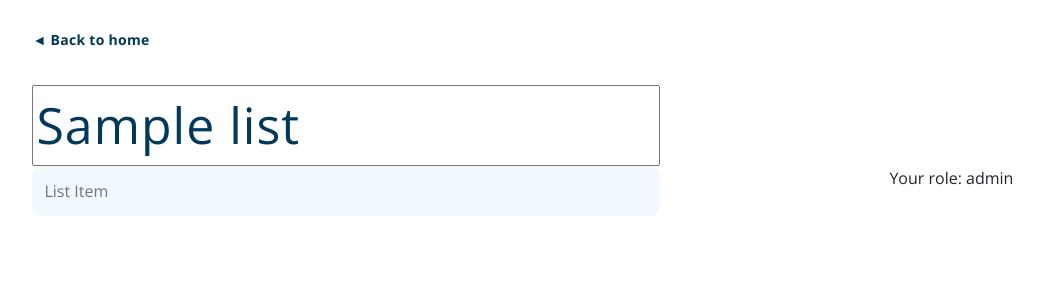
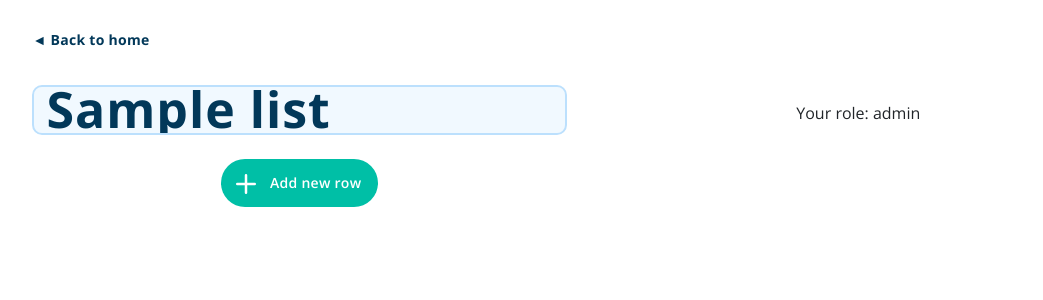
Before and after one commit to PretzelJohn/ListMatic, a Flask app: page /dashboard/1 in a window 1280 px wide. Shown: the part 70-370 px from the top of the page, without its empty margins (61-1104 px from the left). Run offline with Flask 2, Linux system fonts and the light colour scheme; a user stored in the database is signed in; tables that the repository leaves empty hold one stand-in row (values such as "Sample post"); parts of the project's set-up code (start-up, migrations or seed data) failed here and were passed over.

Commit message:
More tweaks, started list view

```diff
--- a/app/static/css/dashboard.css
+++ b/app/static/css/dashboard.css
@@ -22,9 +22,9 @@
 }
 
 .card-dropdown {
-    position: absolute;
-    bottom: 132px;
-    left: 206px;
+    position: relative;
+    bottom: 156px;
+    right: 16px;
 }
 
 .card-dropdown .dropdown-menu {
--- a/app/static/css/style.css
+++ b/app/static/css/style.css
@@ -90,6 +90,9 @@
 .arial {
     font-family: Arial, sans-serif;
 }
+.sans {
+    font-family: "Open Sans", sans-serif;
+}
 
 
 /* Form styles */
--- a/app/templates/list.html
+++ b/app/templates/list.html
@@ -8,37 +8,32 @@
 {% block content %}
     <div class="container-fluid">
         <div class="row text-start link-back">
-			<a class="link fw-bold text-navy fs-5 fs-6" href="{{ url_for('dashboard') }}">◄ Back to home</a>
+			<a class="link fw-bold text-navy fs-6" href="{{ url_for('dashboard') }}">◄ Back to home</a>
 		</div>
-        <div class="row">
-            <div class="col-7">
+        <div class="row row-cols-1 row-cols-xl-2">
+            <div class="col mb-5">
                 <form class="w-100">
-                    <input class="fs-1 text-navy w-100" type="text" placeholder="Title" value="{{ list.title }}"/>
+                    <input class="form-control text-navy w-100 mb-4 fs-1 fw-bold sans" type="text" placeholder="Title" value="{{ list.title }}"/>
+                    {% for item in list.content %}
+                        <input class="form-control" type="text" value="{{ item }}" style="border: none;"/>
+                    {% endfor %}
+                    <div class="text-center mt-3">
+                        <button class="btn btn-green rounded-pill p-1 pe-3 d-inline fw-semibold fs-6 text-white align-middle">
+                            <img src="/static/img/plus.svg" width="40px" height="40px"/>
+                            Add new row
+                        </button>
+                    </div>
                 </form>
             </div>
-            <div class="col-1"></div>
-            <div class="col-4 text-center">
+            <div class="col text-center">
                 {% if role in "owner" %}
-                    <button class="btn btn-lg btn-navy text-white w-75 fs-6 fs-7 arial" type="button" data-bs-toggle="modal" data-bs-target="#inviteModal">
+                    <button class="btn btn-lg btn-navy text-white w-75 fs-6 arial" type="button" data-bs-toggle="modal" data-bs-target="#inviteModal">
                         Invite Friends & Family
                     </button>
                 {% endif %}
-            </div>
-        </div>
-        <div class="row">
-            <div class="col-7">
-                <form class="w-100">
-                    {% if not list.content %}
-                        <input class="form-control" type="text" placeholder="List Item" value="" style="border: none;"/>
-                    {% endif %}
-                    {% for item in list.content %}
-                        <input class="form-control" type="text" placeholder="List Item" value="{{ item }}" style="border: none;"/>
-                    {% endfor %}
-                </form>
-            </div>
-            <div class="col-1"></div>
-            <div class="col-4 text-center">
-                <p>Your role: {{ role }}</p>
+                <div class="col text-center mt-3">
+                    <p>Your role: {{ role }}</p>
+                </div>
             </div>
         </div>
     </div>
--- a/app/templates/login.html
+++ b/app/templates/login.html
@@ -24,7 +24,7 @@
         <div class="center-inner">
             <div class="text-white form">
                 <h1 class="fs-1 mt-5 mb-4">Sign In</h1>
-                <p class="fs-5 fs-6 mb-4">Login to manage your account</p>
+                <p class="fs-6 mb-4">Login to manage your account</p>
 
                 <form class="text-start" method="post" action="">
                     {{ form.csrf_token }}
@@ -44,11 +44,11 @@
                         <a class="link-green float-end" href="#">Forgot password?</a>
                     </div>
                     <div class="mb-4 d-grid gap-2">
-                        {{ form.submit(class_="btn btn-green btn-lg text-white fw-bold fs-6 fs-7 arial") }}
+                        {{ form.submit(class_="btn btn-green btn-lg text-white fw-bold fs-6 arial") }}
                     </div>
                 </form>
 
-                <p class="text-center fs-5 fs-6">Don't have an account?&nbsp;&nbsp;<a class="link link-green fw-bold" href="{{ url_for('register') }}">Sign up</a></p>
+                <p class="text-center fs-6">Don't have an account?&nbsp;&nbsp;<a class="link link-green fw-bold" href="{{ url_for('register') }}">Sign up</a></p>
             </div>
         </div>
     </div>
--- a/app/templates/register.html
+++ b/app/templates/register.html
@@ -45,7 +45,7 @@
                         {{ form.agree.label(class_="form-check-label", for="rememberMe") }}
                     </div>
                     <div class="mb-4 d-grid gap-2">
-                        {{ form.submit(class_="btn btn-green btn-lg text-white fw-bold fs-6 fs-7 arial") }}
+                        {{ form.submit(class_="btn btn-green btn-lg text-white fw-bold fs-6 arial") }}
                     </div>
                 </form>
 
```
Also changed, not shown: app/templates/account.html (+12 -14 lines), app/templates/dashboard.html (+11 -10 lines), app/static/img/options.svg (added), app/static/img/plus.svg (added), app/static/img/trash.svg (added).
